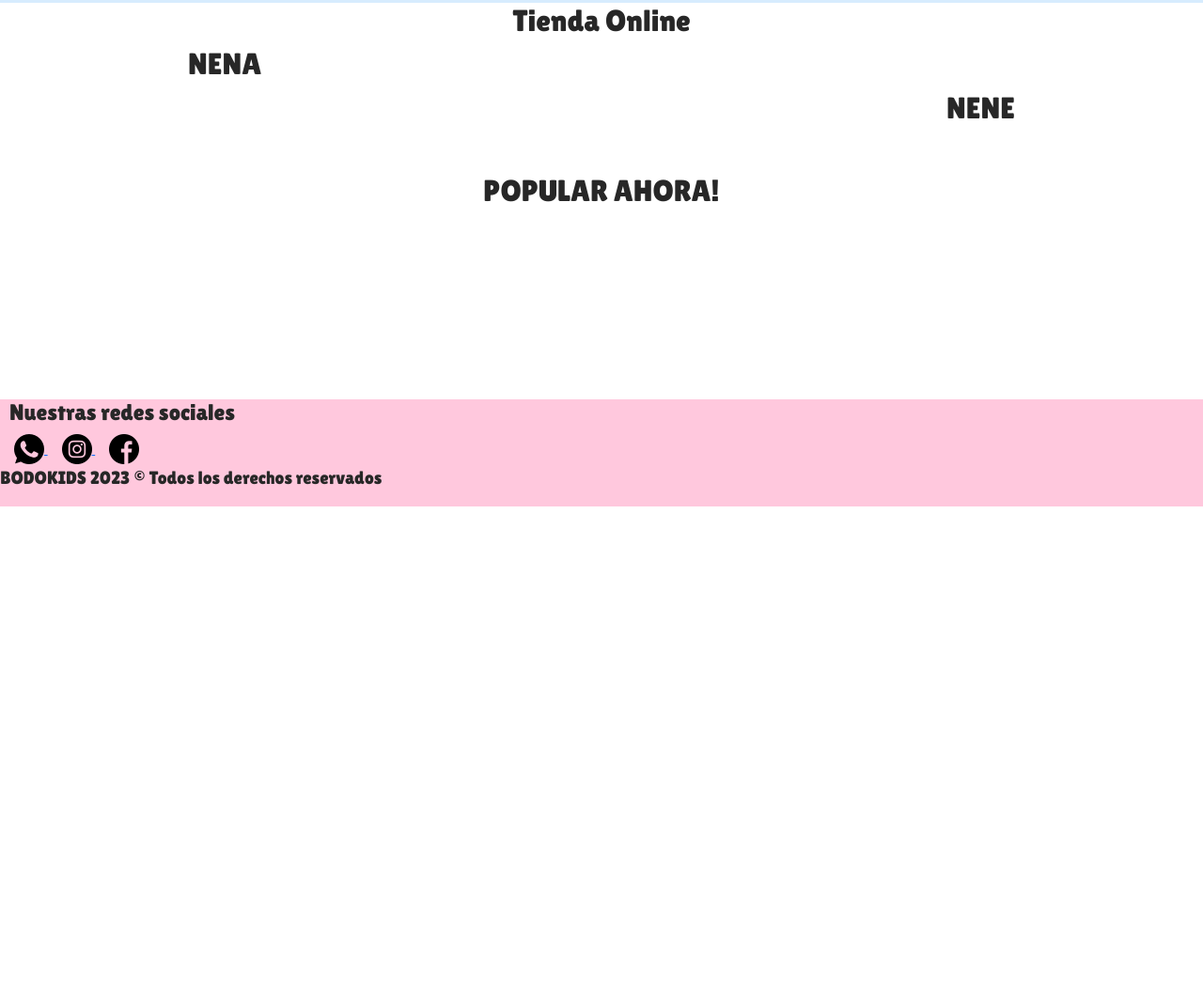
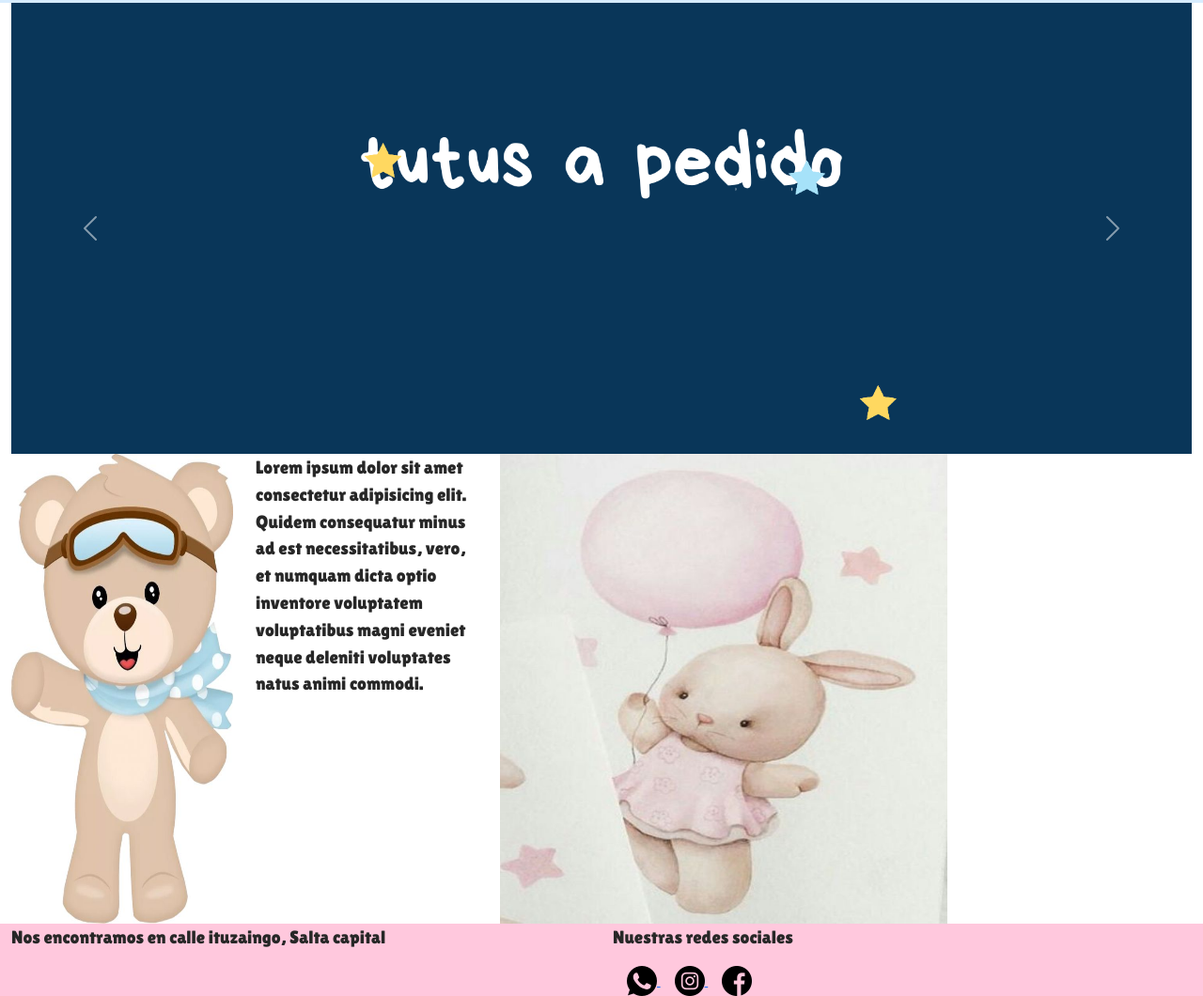
Before and after one commit to francogarnica/bodokesKids, a plain HTML site: page index.html in a window 1280 px wide. Shown: the part 261-1321 px from the top of the page at 94% size. Before the commit the page ends 800 px from the top, so only its background shows below. Drawn offline with nearby package versions, Linux system fonts and the light colour scheme.

Commit message:
agregando grid de bootstrap al index.html , agregandole mas cosas

```diff
--- a/css/styles.css
+++ b/css/styles.css
@@ -52,6 +52,25 @@ header nav ul li a{
 
 /* Estilos del main */
 
+main .carousel-inner {
+    height: 60vh;
+}
+
+main .slide img {
+    width: 100%;
+    height: 100%;
+    object-fit: contain;
+
+}
+
+main .contenedoresMain img{
+    height: 500px;
+    width: 500px;
+}
+
+
+
+
 .contenedorPrincipal{
     text-align: center;
 }
@@ -75,15 +94,8 @@ header nav ul li a{
 
 footer{
     background-color: rgb(255, 200, 221);
-    position: absolute;
-    bottom: 0;
-    width: 100%;
 }
 
-footer h4{
-    text-align: left;
-    margin-left: 10px;
-}
 
 .iconosRedes{
 
--- a/index.html
+++ b/index.html
@@ -145,8 +145,53 @@
 
     </header>
 
-    <main>
-        <div class="contenedorPrincipal">
+
+    <main class="container-fluid">
+
+        <!-- CAROUSEL -->
+        <div class="row">
+
+            <div id="carouselExample" class="carousel slide">
+                <div class="carousel-inner">
+                  <div class="carousel-item active">
+                    <img src="img/imagenCarousel1.png" class="d-block w-100" alt="imagen de home">
+                  </div>
+                  <div class="carousel-item">
+                    <img src="img/imagenCarousel2.png" class="d-block w-100" alt="imagen de home 2">
+                  </div>
+                  <div class="carousel-item">
+                    <img src="img/imagenCarousel3.png" class="d-block w-100" alt="imagen de home 3">
+                  </div>
+                </div>
+                <button class="carousel-control-prev" type="button" data-bs-target="#carouselExample" data-bs-slide="prev">
+                  <span class="carousel-control-prev-icon" aria-hidden="true"></span>
+                  <span class="visually-hidden">Previous</span>
+                </button>
+                <button class="carousel-control-next" type="button" data-bs-target="#carouselExample" data-bs-slide="next">
+                  <span class="carousel-control-next-icon" aria-hidden="true"></span>
+                  <span class="visually-hidden">Next</span>
+                </button>
+              </div>
+
+        </div>
+
+        <!-- 2 FOTOS Y INFO -->
+
+        <div class="row contenedoresMain">
+            <div class="col">
+                <img src="img/osito.jpg" class="img-fluid" alt="...">
+            </div>
+
+            <div class="col">
+               <p> Lorem ipsum dolor sit amet consectetur adipisicing elit. Quidem consequatur minus ad est necessitatibus, vero, et numquam dicta optio inventore voluptatem voluptatibus magni eveniet neque deleniti voluptates natus animi commodi.</p>
+            </div>
+                <img src="img/conejita.jpg" class="img-fluid" alt="...">
+            <div class="col">
+
+            </div>
+        </div>
+
+        <!-- <div class="contenedorPrincipal">
             <h2>Tienda Online
             </h2>
         </div>
@@ -162,16 +207,41 @@
         <div></div>
         <div class="contenedorSecundario">
             <h2>POPULAR AHORA!</h2>
-        </div>
+        </div> -->
 
     </main>
 
-    <footer>
-        <h4>Nuestras redes sociales</h4>
+    <footer class="container-fluid">
 
-        <!-- falta link de whatsapp -->
+        <div class="row">
+            <div class="col">
+                <p> Nos encontramos en calle ituzaingo, Salta capital</p>
+            </div>
 
-        <a href="https://wa.me/message/IKSR6G27BWDHP1" target="_blank">
+            <div class="col">
+                <p> Nuestras redes sociales</p>
+
+                <a href="https://wa.me/message/IKSR6G27BWDHP1" target="_blank">
+                    <img class="iconosRedes" src="img/whatsapp.png" alt="Logo de Whatsapp">
+                </a>
+
+                <a href="https://www.instagram.com/bodokeskidss/" target="_blank">
+                    <img class="iconosRedes" src="img/instagram.png" alt="Logo de Instagram">
+                </a>
+
+                <a href="https://www.facebook.com/profile.php?id=100063699394113" target="_blank">
+                    <img class="iconosRedes" src="img/facebook.png" alt="Logo de Facebook">
+                </a>
+
+            </div>
+
+        </div>
+
+
+
+        <!-- <h4>Nuestras redes sociales</h4> -->
+
+        <!-- <a href="https://wa.me/message/IKSR6G27BWDHP1" target="_blank">
             <img class="iconosRedes" src="img/whatsapp.png" alt="Logo de Whatsapp">
         </a>
 
@@ -181,10 +251,10 @@
 
         <a href="https://www.facebook.com/profile.php?id=100063699394113" target="_blank">
             <img class="iconosRedes" src="img/facebook.png" alt="Logo de Facebook">
-        </a>
+        </a> -->
 
 
-        <p>BODOKIDS 2023 © Todos los derechos reservados</p>
+        <!-- <p>BODOKIDS 2023 © Todos los derechos reservados</p> -->
     </footer>
 
     <!-- script JS bootstrap -->
```
Also changed, not shown: img/conejita.jpg (added), img/imagenCarousel1.png (added), img/imagenCarousel2.png (added), img/osito.jpg (added), 1 other file.
